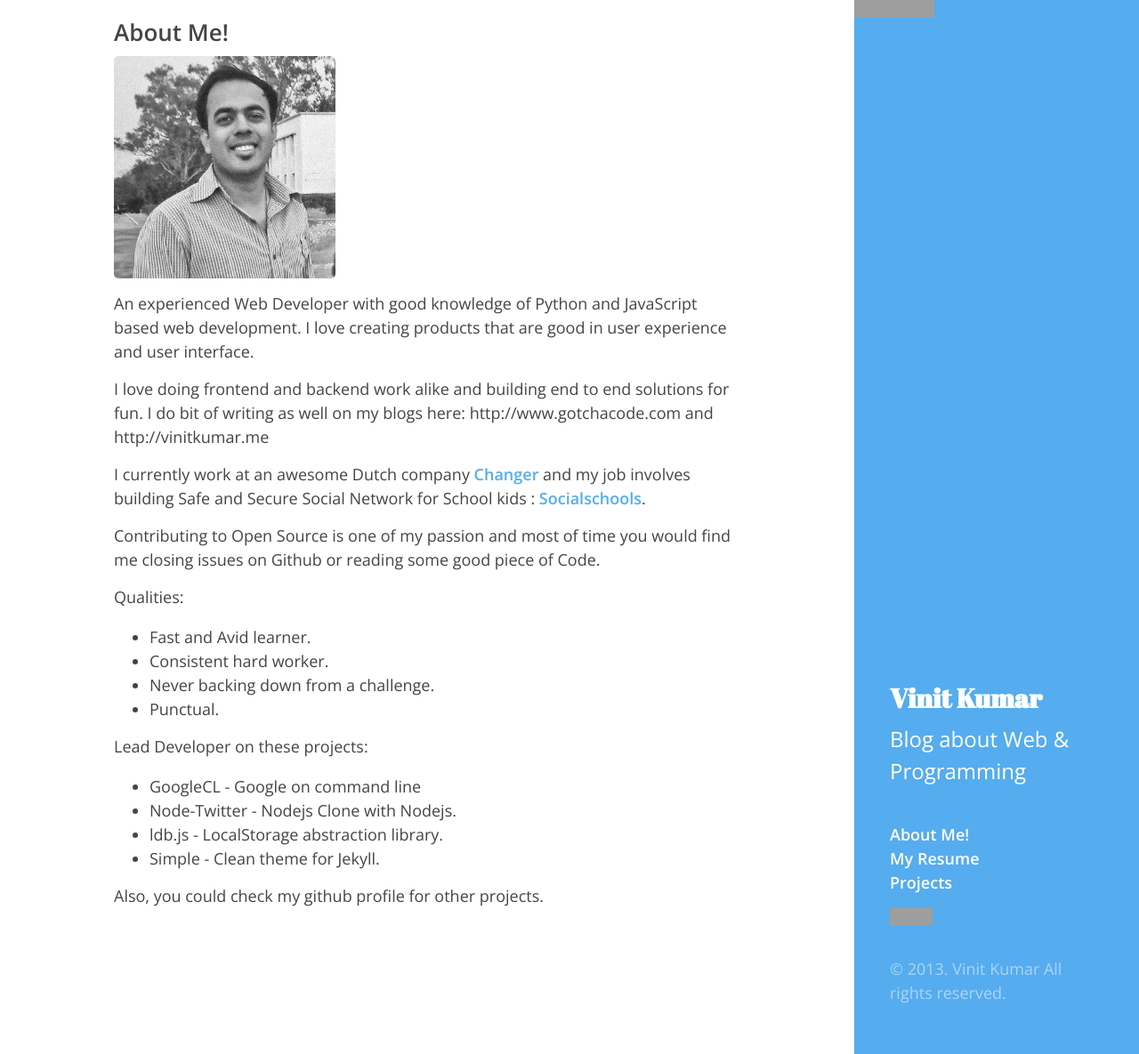
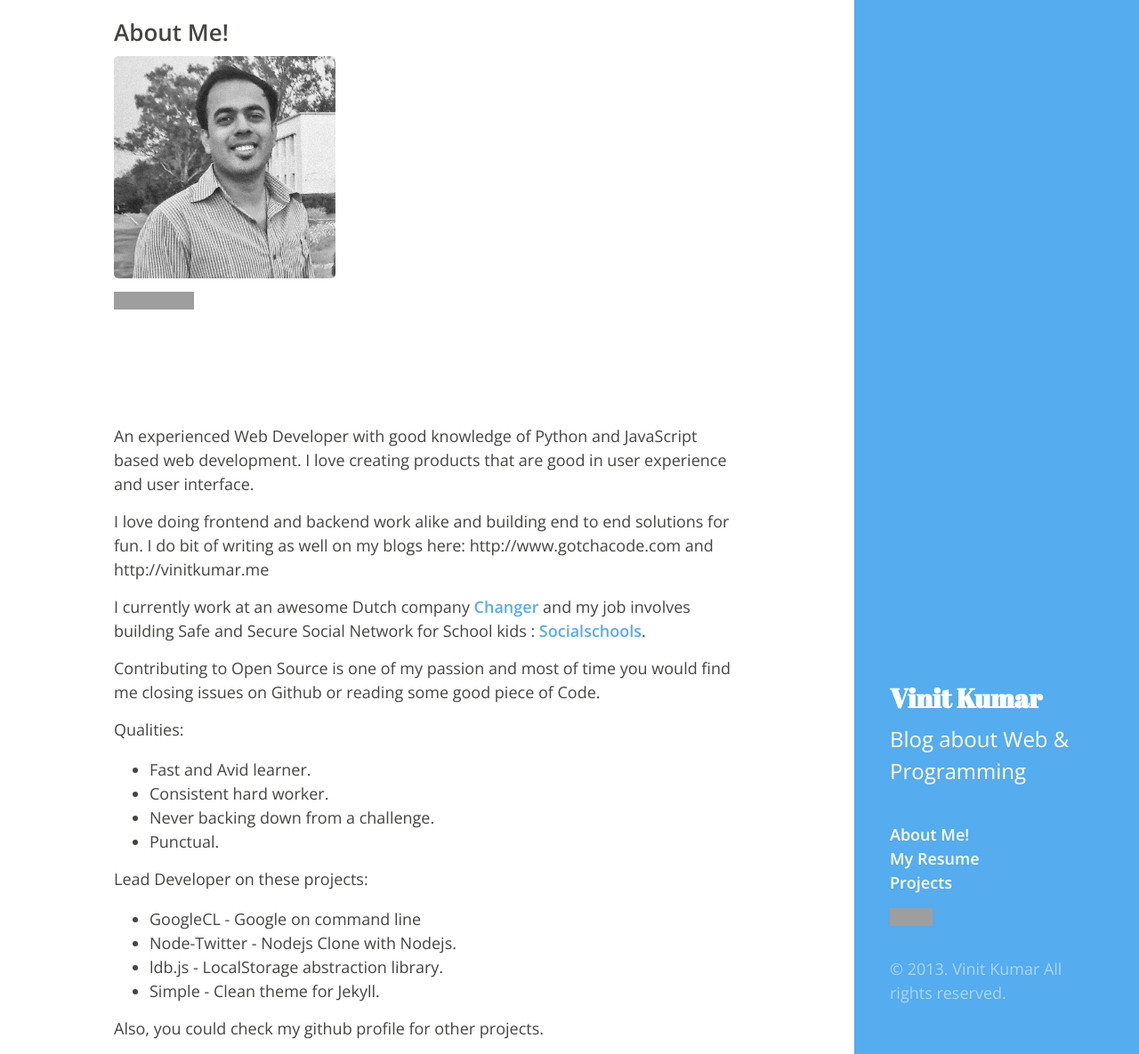
Before and after one commit to vinitkumar/vinitkumar.github.com, a Jekyll site: the page built from about.md, in a window 1280 px wide and 1185 px high. Shown: the whole window at 89% size. Built offline with Jekyll 4.4.1, drawn with Linux system fonts in a browser that asks for light colours; Markdown is read by kramdown in place of the engine named in the settings; grey boxes are pictures that could not be loaded.

Commit message:
add github badge to about page

```diff
--- a/_layouts/default.html
+++ b/_layouts/default.html
@@ -27,8 +27,7 @@
           <p>&copy; 2013. {{ site.author.name }} All rights reserved.</p>
         </div>
       </div>
-      <iframe src="http://githubbadge.appspot.com/vinitkumar?s=1&a=0" style="border: 0;height: 142px;width: 200px;overflow: hidden;" frameBorder="0"></iframe>
-    </header>
+  </header>
 
     <div class="content container">
       {{ content }}
--- a/about.md
+++ b/about.md
@@ -4,7 +4,7 @@ title: About
 ---
 ## About Me!
 <img src="/public/img/vinit.jpg" class="profile-pic">
-
+<iframe src="http://githubbadge.appspot.com/vinitkumar?s=1&a=0" style="border: 0;height: 142px;width: 200px;overflow: hidden;" frameBorder="0"></iframe>
 
 An experienced Web Developer with good knowledge of Python and JavaScript based web development. I love creating products that are good in user experience and user interface.
 
```
